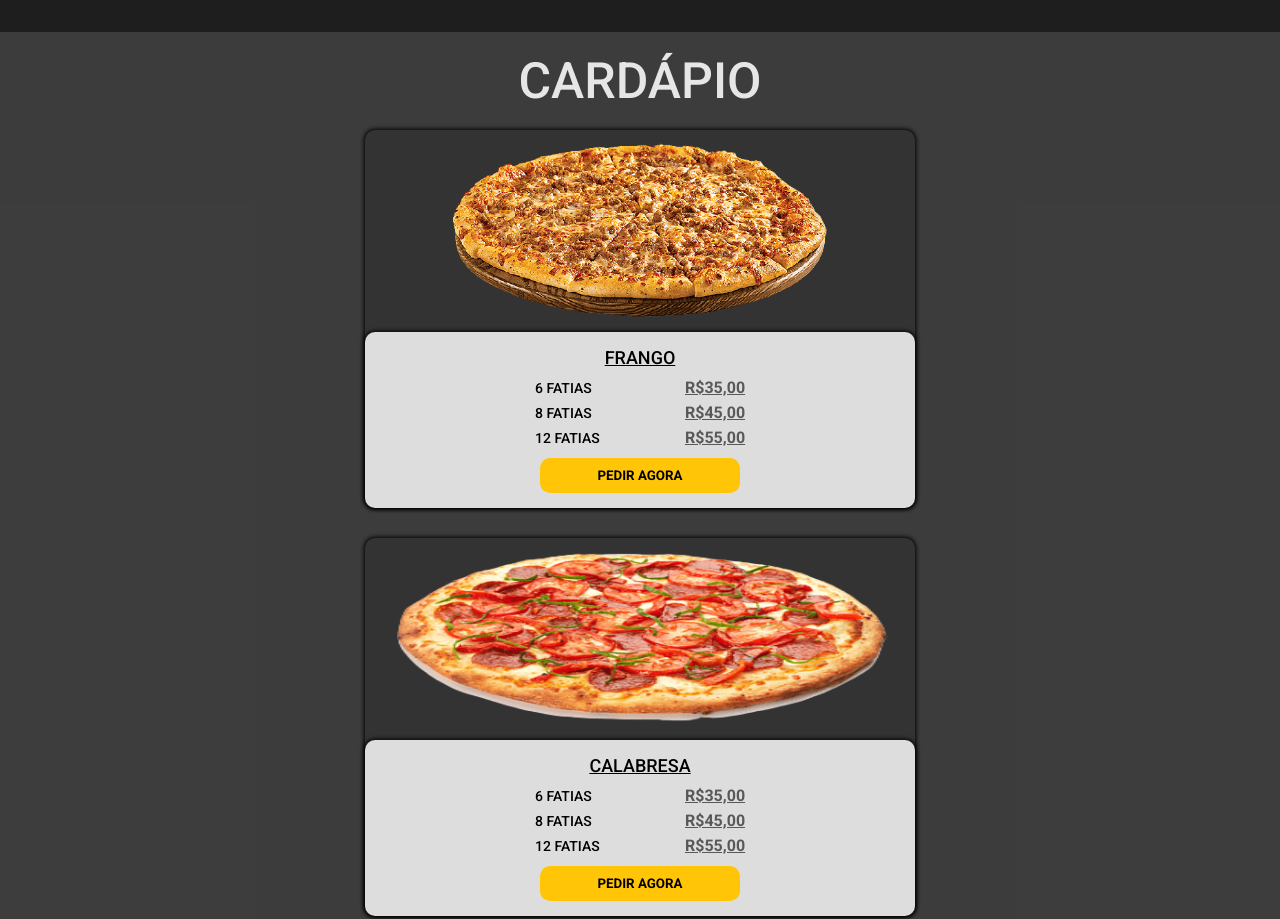
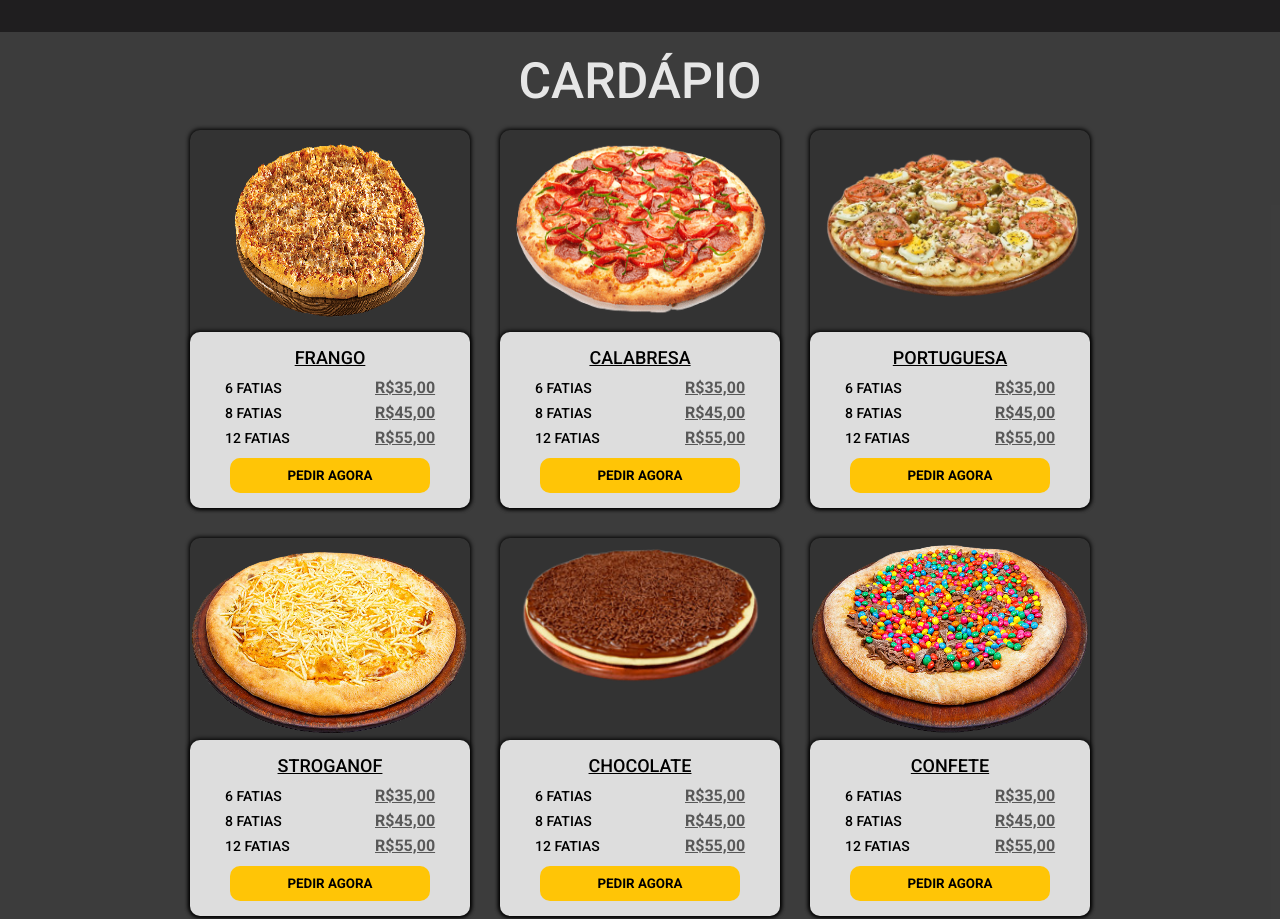
Before and after one commit to PaulaCari/site_pizza, a plain HTML site: page index.html in a window 1280 px wide. Shown: the part 1320-2239 px from the top of the page. Drawn offline with nearby package versions, Linux system fonts and the light colour scheme.

Commit message:
adicione 4 colunas no cardapio

```diff
--- a/index.html
+++ b/index.html
@@ -22,10 +22,6 @@
   <link rel="stylesheet" href="./src/css/cardapio.css">
   <link rel="stylesheet" href="./src/css/contact.css">
   <link rel="stylesheet" href="./src/css/footer.css">
-
-
-
-
 
   <title>Site Pizza</title>
 </head>
@@ -198,5 +194,7 @@
   <footer>
     <h4> ₢Desenvolvido  por Maria Paula</h4>
   </footer>
+
+  <script></script>
 </body>
 </html>
--- a/src/css/cardapio.css
+++ b/src/css/cardapio.css
@@ -17,11 +17,11 @@
 }
 
 .cardapio .itens-cardapio{
-    width: 80%;
+    width: 90%;
     margin-top: 2rem;
     margin-bottom: 2rem;
     display: grid;
-    grid-template-columns: repeat(auto-fit, minmax(250px, 550px));
+    grid-template-columns: repeat(auto-fit, minmax(150px, 280px));
     justify-content: center;
     align-items: center;
     gap: 30px;
```
